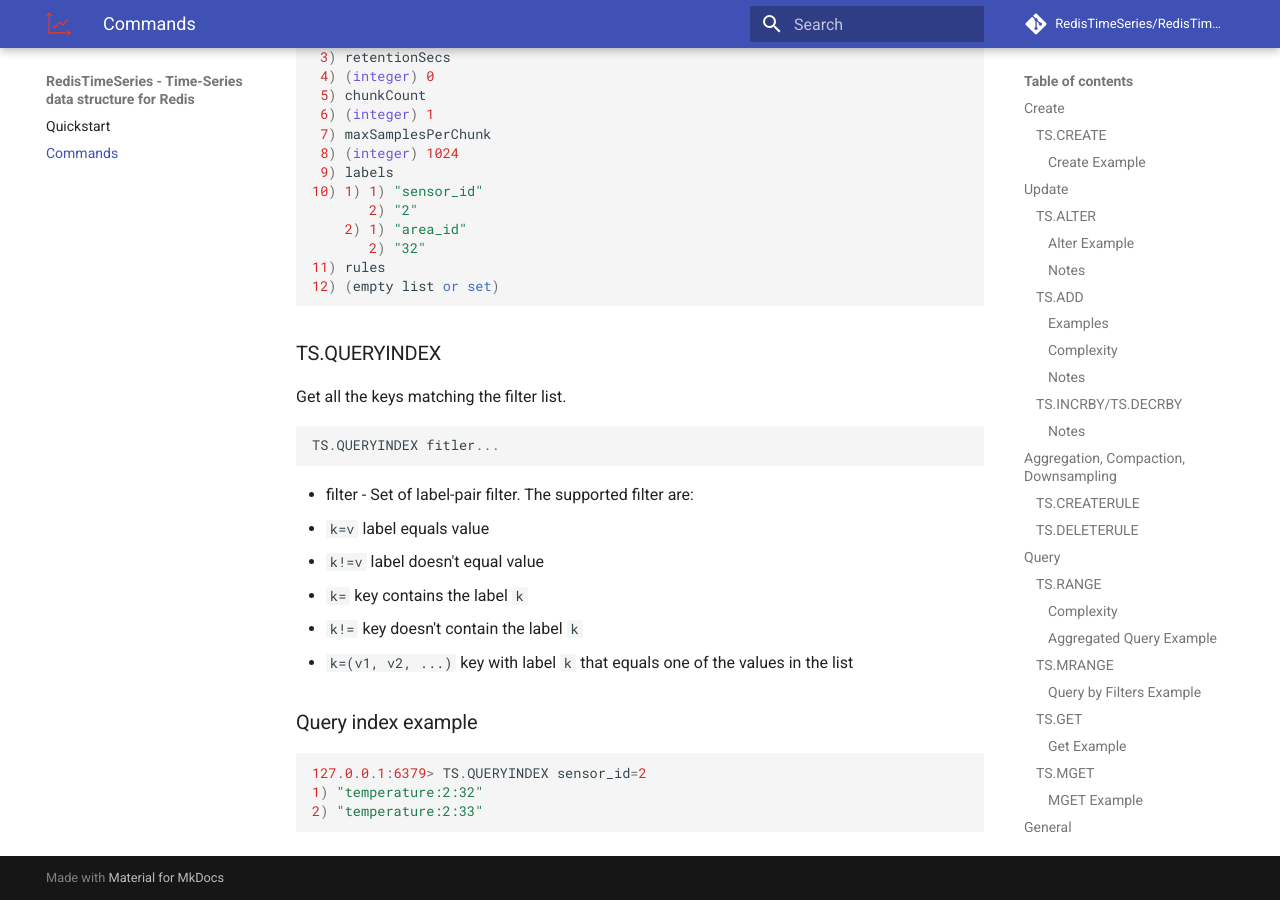
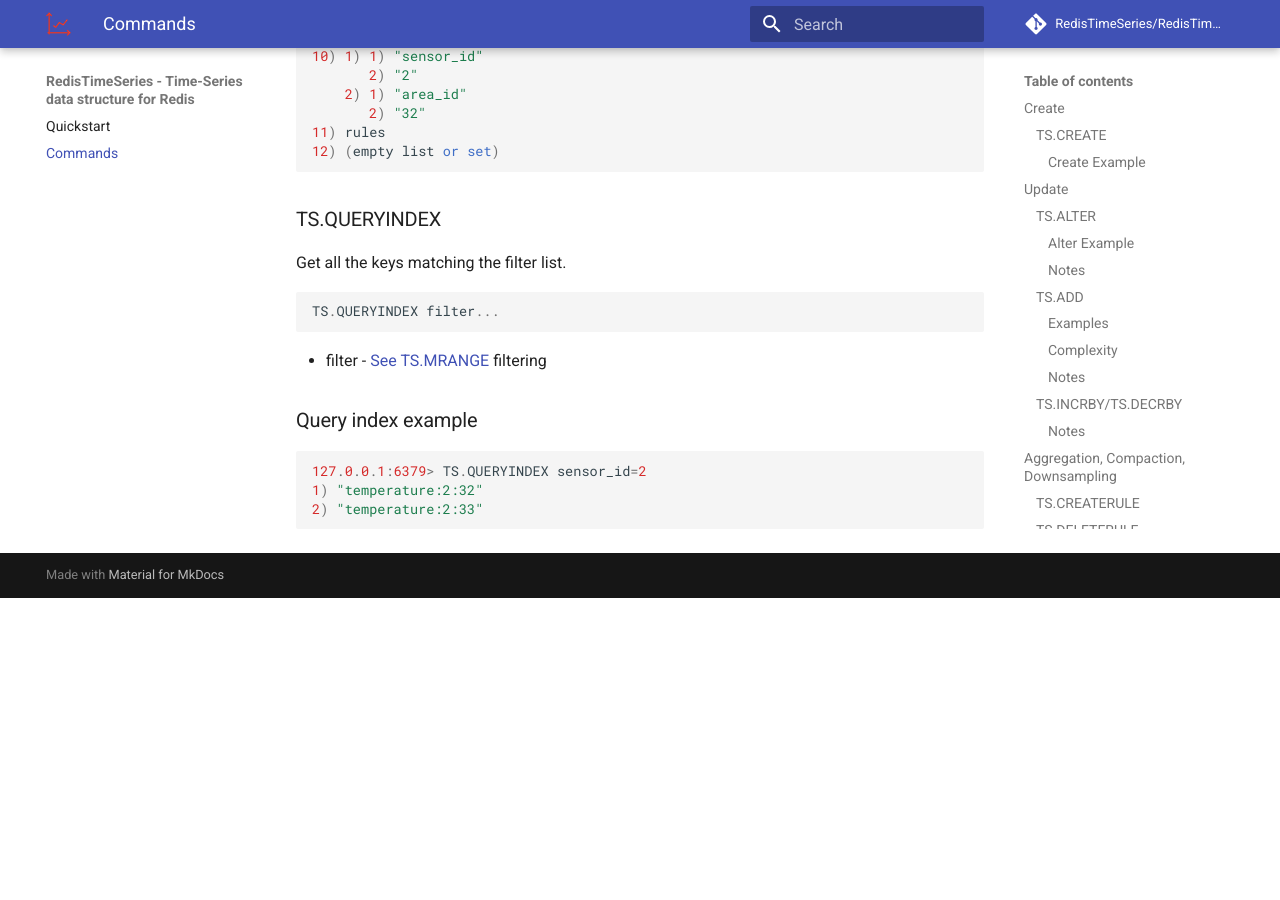
Before and after one commit to RedisTimeSeries/RedisTimeSeries, an MkDocs documentation site: the page built from docs/commands.md, in a window 1280 px wide and 900 px high, scrolled down 7605 px. Built offline with MkDocs 1.6.1 and Material for MkDocs 9.7.7, drawn with Linux system fonts in a browser that asks for light colours; comment, search, counter and statistics services are not loaded; old or Windows-style settings are respelled for this version of MkDocs; after the commit the page ends 8203 px from its top, so only the background shows below that; some of the changed text lies outside the part shown.

Commit message:
adjust docs to the correct filter implementation + reference TS.MRANGE filtering instead of copying the docs

````diff
--- a/docs/commands.md
+++ b/docs/commands.md
@@ -294,12 +295,7 @@ Get the last samples matching the specific filter.
 ```sql
 TS.MGET FILTER filter...
 ```
-* filter - Set of label-pair filters. The supported filters are:
-  * `k=v` label equals value
-  * `k!=v` label doesn't equal value
-  * `k=` key contains the label `k`
-  * `k!=` key doesn't contain the label `k`
-  * `k=(v1, v2, ...)` key with label `k` that equals one of the values in the list
+* filter - [See TS.MRANGE](#tsmrange) filtering
 
 #### MGET Example
 
@@ -360,15 +356,10 @@ TS.INFO temperature:2:32
 Get all the keys matching the filter list.
 
 ```sql
-TS.QUERYINDEX fitler...
+TS.QUERYINDEX filter...
 ```
 
-* filter - Set of label-pair filter. The supported filter are:
-  * `k=v` label equals value
-  * `k!=v` label doesn't equal value
-  * `k=` key contains the label `k`
-  * `k!=` key doesn't contain the label `k`
-  * `k=(v1, v2, ...)` key with label `k` that equals one of the values in the list
+* filter - [See TS.MRANGE](#tsmrange) filtering
 
 ### Query index example
 ```sql
````
Also changed, not shown: other parts of docs/commands.md (+3 -2 lines).
